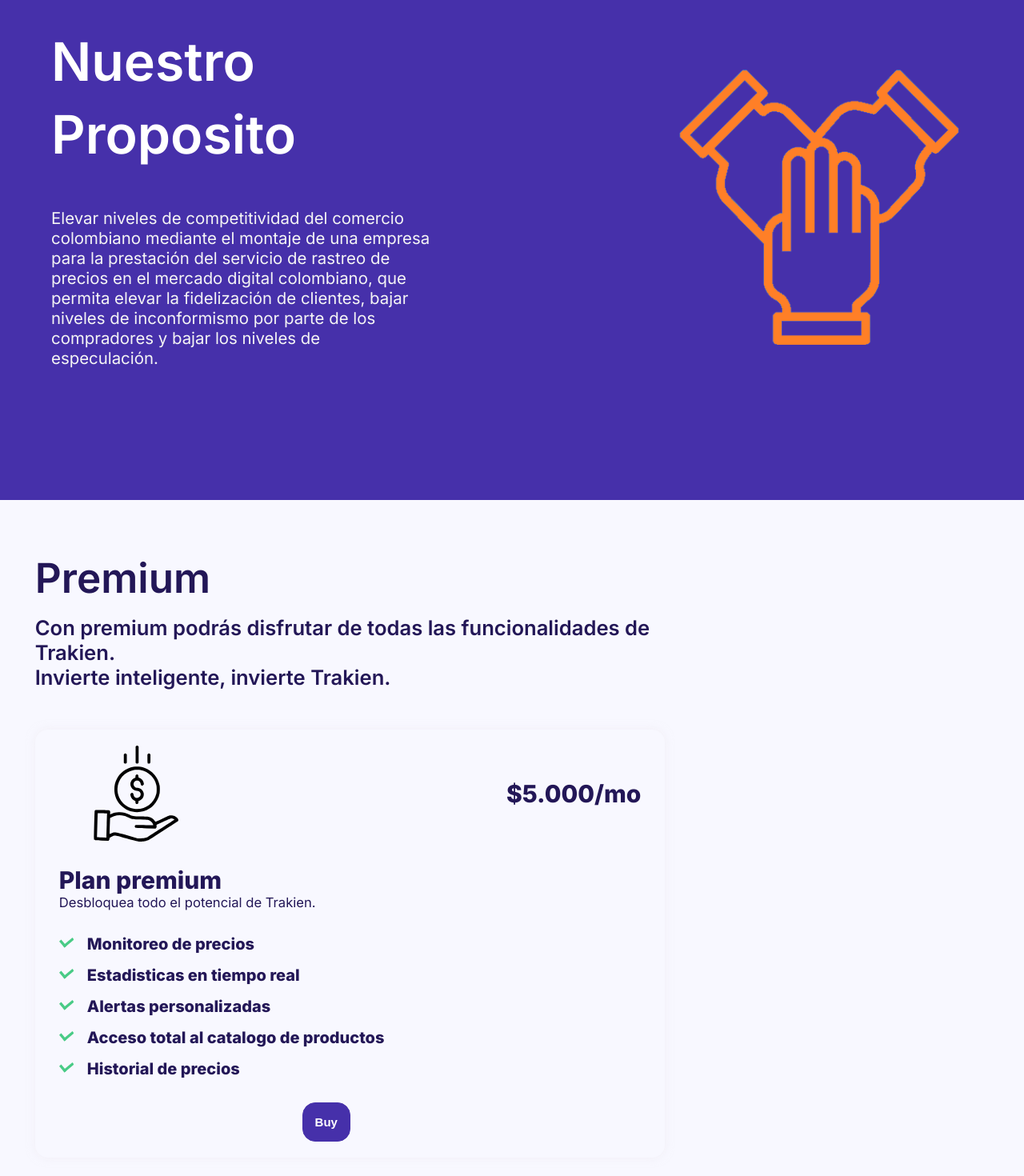
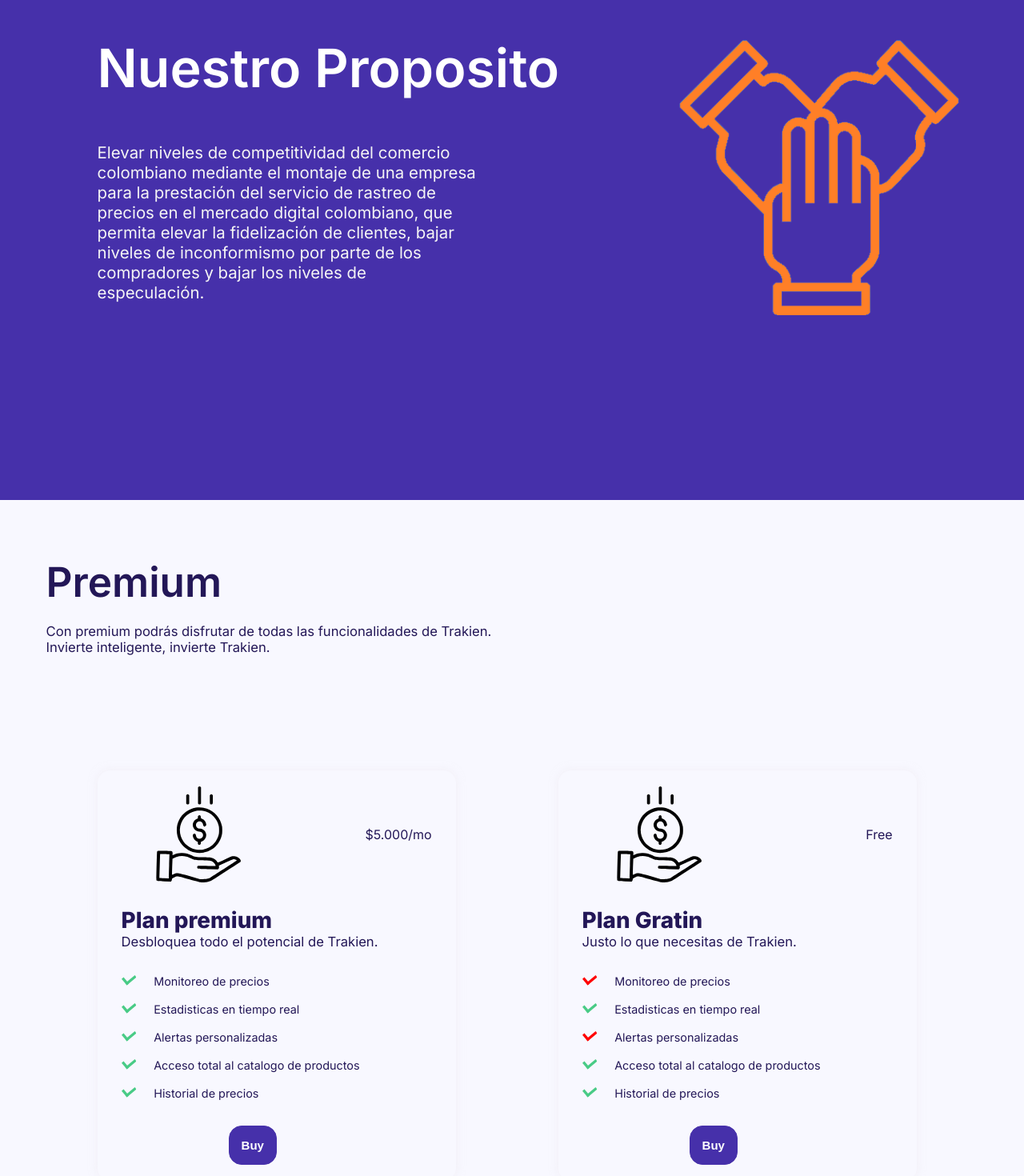
Before and after one commit to Trakien/TrakienApp, a Next.js app in the folder trakienWeb/: page / in a window 1280 px wide. Shown: the part 2760-4230 px from the top of the page at 80% size. Built offline with nearby package versions, Linux system fonts and the light colour scheme.

Commit message:
PLan gratin

```diff
--- a/trakienWeb/assets/svg/CloseIcon.jsx
+++ b/trakienWeb/assets/svg/CloseIcon.jsx
@@ -2,10 +2,21 @@
 
 function SvgComponent(props) {
   return (
-    <svg xmlns="http://www.w3.org/2000/svg" width={23.335} height={23.335} {...props}>
-      <g data-name="Group 99" fill="#fff">
-        <path data-name="Rectangle 58" d="M21.213 0l2.121 2.121L2.121 23.335 0 21.213z" />
-        <path data-name="Rectangle 59" d="M23.334 21.213l-2.121 2.121L-.001 2.121 2.121 0z" />
+    <svg
+      xmlns="http://www.w3.org/2000/svg"
+      width={18.641}
+      height={12.607}
+      {...props}
+    >
+      <g data-name="Group 77" fill="#FF0000">
+        <path
+          data-name="Rectangle 40"
+          d="M16.52 0l2.122 2.529L6.63 12.607l-2.122-2.529z"
+        />
+        <path
+          data-name="Rectangle 41"
+          d="M9.16 10.485L6.63 12.607.001 4.705 2.53 2.583z"
+        />
       </g>
     </svg>
   );
--- a/trakienWeb/components/Elements/PricingTable.jsx
+++ b/trakienWeb/components/Elements/PricingTable.jsx
@@ -8,8 +8,16 @@
 import BrowserIcon from "../../assets/svg/Services/BrowserIcon";
 import PrinterIcon from "../../assets/svg/Services/PrinterIcon";
 import CheckMark from "../../assets/svg/Checkmark";
-import style from "../../styles/Elements/PricingTable.module.css"
-export default function PricingTable({ icon, price, title, text,  offers, action }) {
+import CloseIcon from "../../assets/svg/CloseIcon";
+import style from "../../styles/Elements/PricingTable.module.css";
+export default function PricingTable({
+  icon,
+  price,
+  title,
+  text,
+  offers,
+  action,
+}) {
   let getIcon;
 
   switch (icon) {
@@ -34,26 +42,38 @@
     <div className={style.WrapperPricingTable + " whiteBg radius8 shadow"}>
       <div className="flexSpaceCenter">
         {getIcon}
-        <p className="font30 extraBold">{price}</p>
+        <p className="flexSpaceCenter">{price}</p>
       </div>
       <div style={{ margin: "30px 0" }}>
-        <h4 className="font30 extraBold">{title}</h4>
+        <h4 className="tituloPlan">{title}</h4>
         <p className="font13">{text}</p>
       </div>
       <div>
         {offers
           ? offers.map((item, index) => (
-              <div className="flexNullCenter" style={{ margin: "15px 0" }} key={index}>
-                <div style={{ position: "relative", top: "-1px", marginRight: "15px" }}>
+              <div
+                className="flexNullCenter"
+                style={{ margin: "15px 0" }}
+                key={index}
+              >
+                <div
+                  style={{
+                    position: "relative",
+                    top: "-1px",
+                    marginRight: "15px",
+                  }}
+                >
                   {item.cheked ? (
-                    <div style={{ minWidth: "20px" }}>
+                    <div className="checkmark">
                       <CheckMark />
                     </div>
                   ) : (
-                    <div style={{ minWidth: "20px" }}></div>
+                    <div className="checkmark">
+                      <CloseIcon></CloseIcon>
+                    </div>
                   )}
                 </div>
-                <p className="font20 extraBold">{item.name}</p>
+                <p className="plansText">{item.name}</p>
               </div>
             ))
           : null}
--- a/trakienWeb/components/Sections/Pricing.jsx
+++ b/trakienWeb/components/Sections/Pricing.jsx
@@ -11,14 +11,15 @@
         <div className="container">
           <div className={style.HeaderInfoPricing}>
             <h1 className="titulo">Premium</h1>
-            <p className="subtitulo">
+            <p className="font13">
               Con premium podrás disfrutar de todas las funcionalidades de
               Trakien.
               <br />
               Invierte inteligente, invierte Trakien.
             </p>
           </div>
-          <div>
+          <div className="flexSpaceCenter">
+            <div className="flexPlan">
               <PricingTable
                 icon="monitor"
                 price="$5.000/mo"
@@ -28,7 +29,29 @@
                   { name: "Monitoreo de precios", cheked: true },
                   { name: "Estadisticas en tiempo real", cheked: true },
                   { name: "Alertas personalizadas", cheked: true },
-                { name: "Acceso total al catalogo de productos", cheked: true },
+                  {
+                    name: "Acceso total al catalogo de productos",
+                    cheked: true,
+                  },
+                  { name: "Historial de precios", cheked: true },
+                ]}
+                action={() => alert("clicked")}
+              />
+            </div>
+            <div className="flexPlan">
+              <PricingTable
+                icon="monitor"
+                price="Free"
+                title="Plan Gratin"
+                text="Justo lo que necesitas de Trakien."
+                offers={[
+                  { name: "Monitoreo de precios", cheked: false },
+                  { name: "Estadisticas en tiempo real", cheked: true },
+                  { name: "Alertas personalizadas", cheked: false },
+                  {
+                    name: "Acceso total al catalogo de productos",
+                    cheked: true,
+                  },
                   { name: "Historial de precios", cheked: true },
                 ]}
                 action={() => alert("clicked")}
@@ -36,6 +59,7 @@
             </div>
           </div>
         </div>
+      </div>
     </section>
   );
 }
--- a/trakienWeb/components/Sections/Prupose.jsx
+++ b/trakienWeb/components/Sections/Prupose.jsx
@@ -5,12 +5,11 @@
   return (
     <section className={style.wrapperPrupose} id="blog">
       {" "}
-      <div className="lightBg">
+      <div className="lightBg container flexSpaceCenter">
         <div className="container">
-          <div className={style.AdvertisingPrupose + " flexSpaceCenter"}>
-            <div className={style.AddLeftPrupose}>
-              <h4 className="tituloBlanco">Nuestro</h4>
-              <h2 className="tituloBlanco">Proposito</h2>
+          <div className={style.AdvertisingPrupose + "flex"}>
+            <div className={style.AddLeftPrupose + "container"}>
+              <h4 className="tituloBlanco">Nuestro Proposito</h4>
               <br></br>
               <br></br>
               <p className={style.pPrupose}>
@@ -24,16 +23,15 @@
               <br></br>
               <br></br>
             </div>
+          </div>
+        </div>
         <div>
           <div className={style.AddRightInnerPrupose}>
             <img
               className="LogoPrupose"
               src="/home/proposito.png"
               alt="trakienLogo"
-                  style={{ zIndex: 9 }}
             />
-              </div>
-            </div>
           </div>
         </div>
       </div>
--- a/trakienWeb/styles/Elements/PricingTable.module.css
+++ b/trakienWeb/styles/Elements/PricingTable.module.css
@@ -1,6 +1,9 @@
 .WrapperPricingTable{
-  width: 100%;
+  width: 35vw;
   text-align: left;
   padding: 20px 30px;
   margin-top: 30px;
+  font-size:calc(8px+ 1.5vw);
+  max-height: 10%;
+
 }
--- a/trakienWeb/styles/Sections/Pricing.module.css
+++ b/trakienWeb/styles/Sections/Pricing.module.css
@@ -1,5 +1,6 @@
 .wrapperPricing {
   width: 100%;
+  height: 100%;
   padding: 50px 0;
   margin-bottom: 10vw;
 
--- a/trakienWeb/styles/Sections/Prupose.module.css
+++ b/trakienWeb/styles/Sections/Prupose.module.css
@@ -1,12 +1,11 @@
 .wrapperPrupose {
   width: 100%;
-  padding-top: 20px;
+  height: 100vh;
 
 }
 .AdvertisingPrupose{
-  margin: 80px 0;
   padding: 100px 0;
-  position: relative;
+
 }
 .AddLeftPrupose{
 width: 50%;
--- a/trakienWeb/styles/globals.css
+++ b/trakienWeb/styles/globals.css
@@ -247,11 +247,25 @@
 .flex {
   display: flex;
 }
+.flexPlan {
+  margin: 5vw;
+  width: 100%;
+}
 .flexSpaceCenter {
   display: flex;
   justify-content: space-between;
   align-items: center;
 }
+.plansText{
+  font-size:calc(8px + 0.5vw);
+}
+.checkmark{
+  width: 2vw;
+}
+.tituloPlan{
+  font-size: calc(15px + 1vw);
+}
+
 .flexNullCenter {
   display: flex;
   align-items: center;
```
Also changed, not shown: 1 other file (tests, documents, lock files or other folders). Lines whose indentation alone changed are shown as unchanged.
